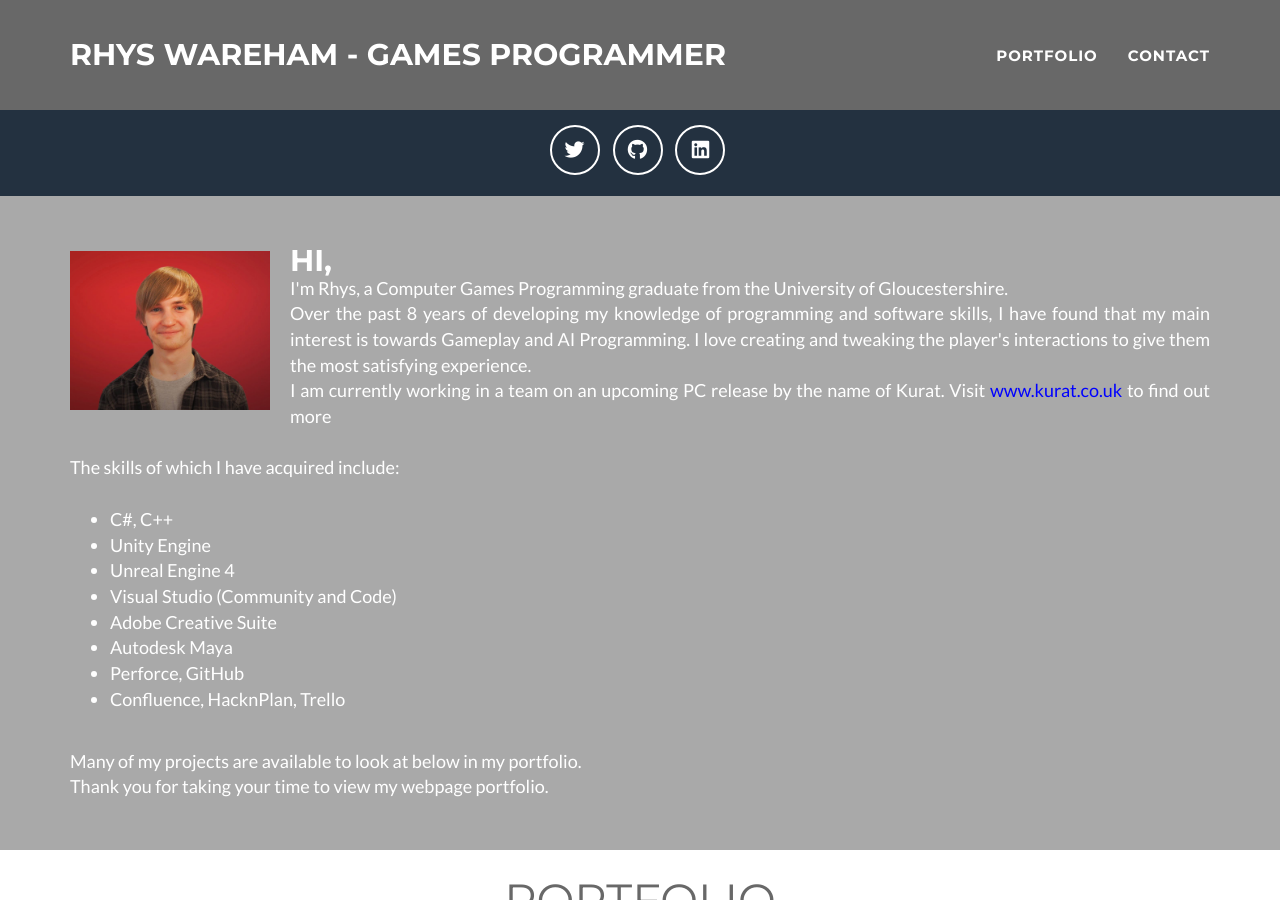
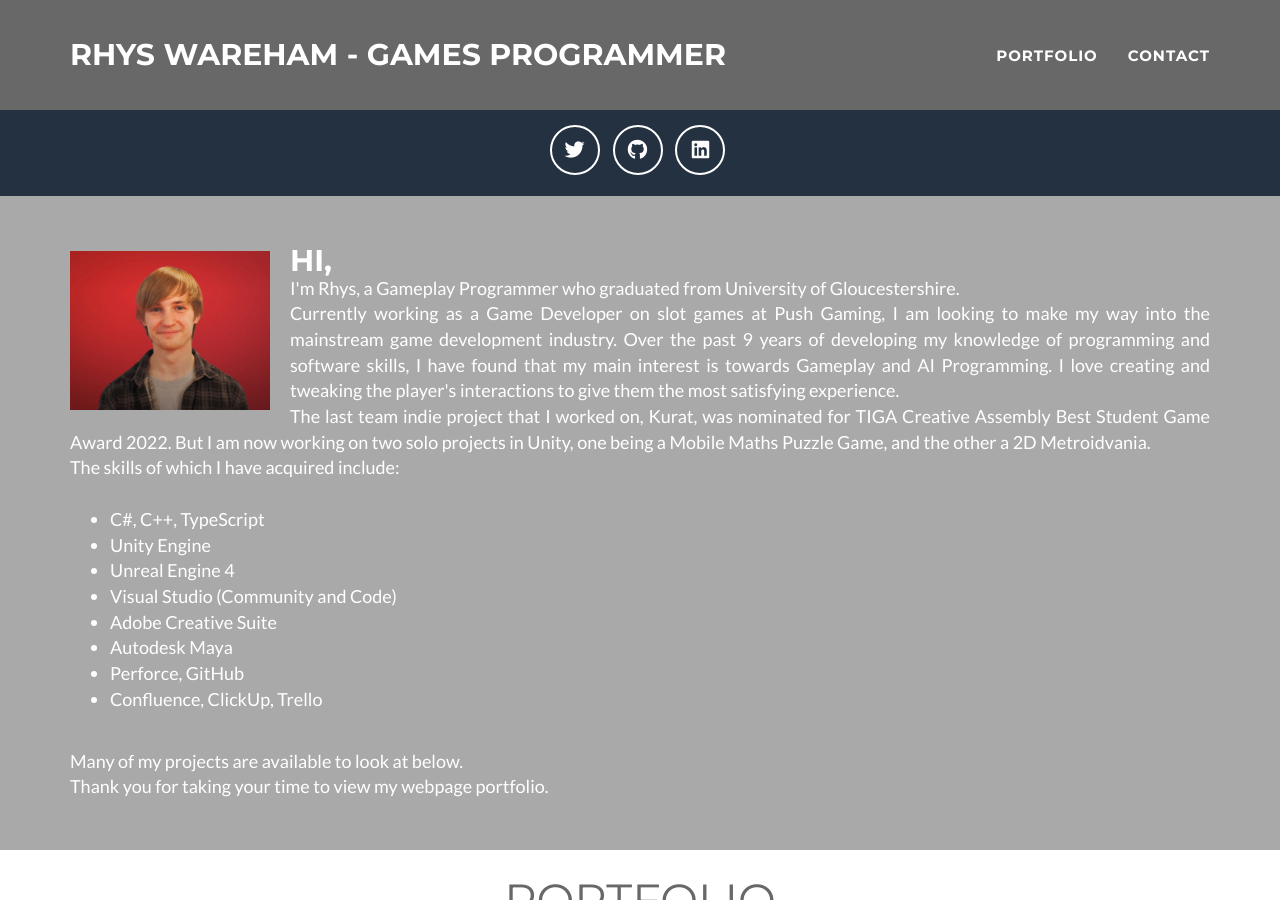
Before and after one commit to RhysWareham/rhyswareham.github.io, a Jekyll site: the page built from index.html, in a window 1280 px wide and 900 px high. Built offline with Jekyll 4.4.1, drawn with Linux system fonts in a browser that asks for light colours; nearby versions of some CDN libraries.

Commit message:
Added march of ent and updated header

```diff
--- a/_includes/header.html
+++ b/_includes/header.html
@@ -7,23 +7,24 @@
                     <div class="intro-text">
                         <span class="name">Hi,</span>
                         <span class="skills">
-                            I'm Rhys, a Computer Games Programming graduate from the University of Gloucestershire.<br>
-                            Over the past 8 years of developing my knowledge of programming and software skills, I have found that my main interest is towards Gameplay and AI Programming. I love creating and tweaking the player's interactions to give them the most satisfying experience.
-                            <br>I am currently working in a team on an upcoming PC release by the name of Kurat. Visit <a href="https://www.kurat.co.uk/"><FONT color="#0000ff">www.kurat.co.uk</FONT></a> to find out more <br><br>
+                            I'm Rhys, a Gameplay Programmer who graduated from University of Gloucestershire.<br>
+                            Currently working as a Game Developer on slot games at Push Gaming, I am looking to make my way into the mainstream game development industry.
+                            Over the past 9 years of developing my knowledge of programming and software skills, I have found that my main interest is towards Gameplay and AI Programming. I love creating and tweaking the player's interactions to give them the most satisfying experience.
+                            <br>The last team indie project that I worked on, Kurat, was nominated for TIGA Creative Assembly Best Student Game Award 2022. But I am now working on two solo projects in Unity, one being a Mobile Maths Puzzle Game, and the other a 2D Metroidvania.<br>
                             The skills of which I have acquired include: <br><br>
                             <ul>
-                                <li>C#, C++</li>
+                                <li>C#, C++, TypeScript</li>
                                 <li>Unity Engine</li>
                                 <li>Unreal Engine 4</li>
                                 <li>Visual Studio (Community and Code)</li>
                                 <li>Adobe Creative Suite</li>
                                 <li>Autodesk Maya</li>
                                 <li>Perforce, GitHub</li>
-                                <li>Confluence, HacknPlan, Trello</li>
+                                <li>Confluence, ClickUp, Trello</li>
                             </ul>
                             <br>
 
-                            Many of my projects are available to look at below in my portfolio.<br>
+                            Many of my projects are available to look at below.<br>
                             Thank you for taking your time to view my webpage portfolio.
                         </span>
                     </div>
```
Also changed, not shown: portfolio/portfoliogamejam/_posts/2019-10-09-marchoftheents.markdown (added, +15 -0 lines), 1 other file.
